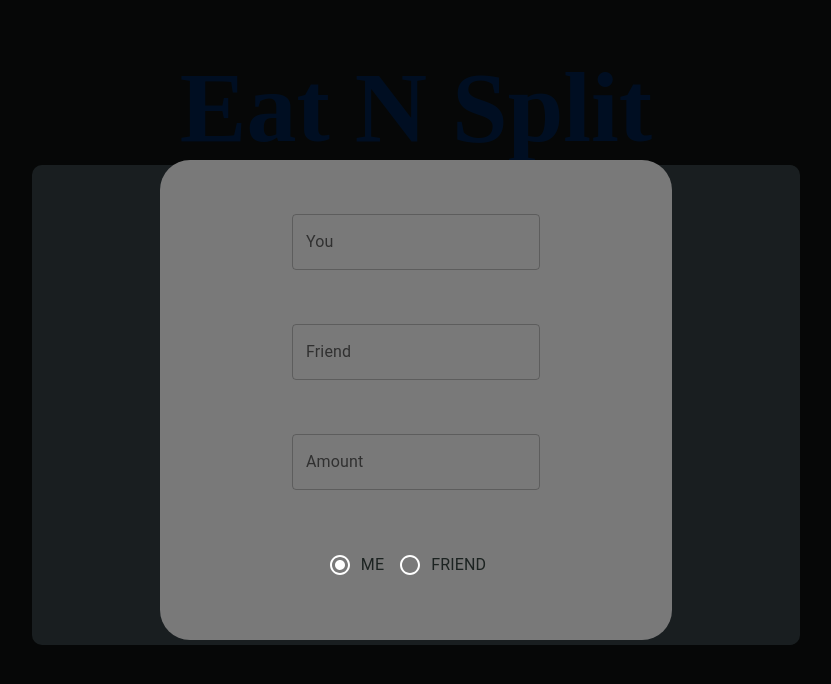
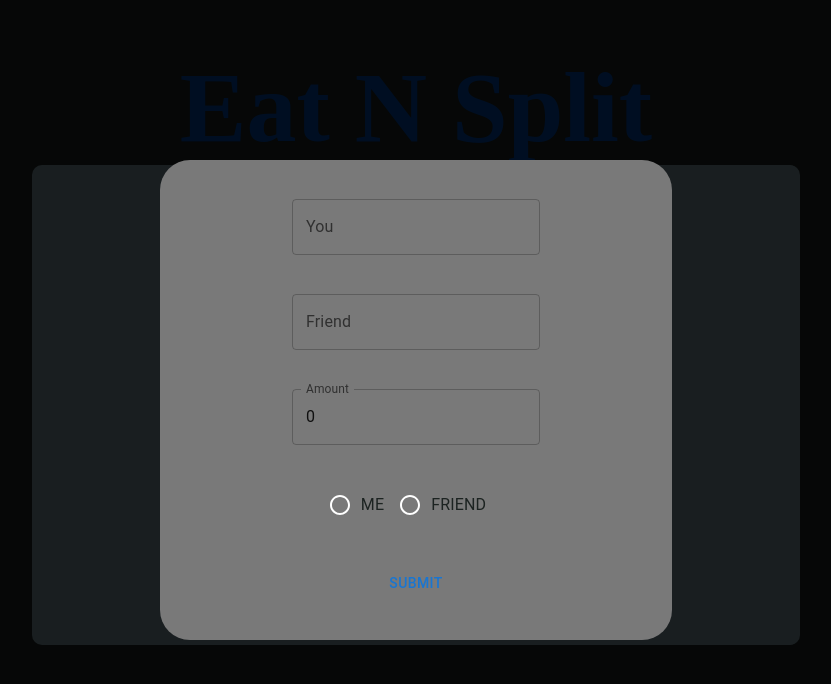
Before and after one commit to waleed2000x/EatNSplit, a React (Vite) app: page / in a window 1280 px wide. Both pictures are taken after a click on the button "Add". Shown: the top 684 px of the page, without its empty margins (224-1055 px from the left). Built offline with nearby package versions, Linux system fonts and the light colour scheme; a web font is replaced by a local one.

Commit message:
Functionality Implementation

```diff
--- a/src/components/Modal.jsx
+++ b/src/components/Modal.jsx
@@ -1,24 +1,64 @@
-import { FormControlLabel, Radio, RadioGroup, TextField } from "@mui/material";
-import { useState } from "react";
+import {
+  FormControlLabel,
+  Radio,
+  RadioGroup,
+  TextField,
+  Button,
+} from "@mui/material";
+import { useFormik } from "formik";
+import ModalSchema from "./ModalSchema";
 
-export default function Modal() {
-  const [paymentOption, setPaymentOption] = useState("ME");
+const iValues = {
+  me: "",
+  friend: "",
+  amount: 0,
+  whoPays: "",
+};
 
-  const handlePaymentChange = (event) => {
-    setPaymentOption(event.target.value);
-  };
+export default function Modal({ setData }) {
+  const { values, errors, handleChange, handleSubmit, resetForm } = useFormik({
+    initialValues: iValues,
+    validationSchema: ModalSchema,
+    onSubmit: () => {
+      resetForm();
+      setData(() => values);
+      console.log(values);
+    },
+  });
+
   return (
     <div className="modalParent">
-      <form>
-        <TextField label="You" variant="outlined" />
-        <TextField label="Friend" variant="outlined" />
-        <TextField label="Amount" variant="outlined" />
+      <form onSubmit={handleSubmit}>
+        <TextField
+          label="You"
+          variant="outlined"
+          name="me"
+          value={values.me}
+          onChange={handleChange}
+        />
+        {errors.me && <div className="error">{errors.me}</div>}
+        <TextField
+          label="Friend"
+          variant="outlined"
+          name="friend"
+          value={values.friend}
+          onChange={handleChange}
+        />
+        {errors.friend && <div className="error">{errors.friend}</div>}
+        <TextField
+          label="Amount"
+          variant="outlined"
+          name="amount"
+          value={values.amount}
+          onChange={handleChange}
+        />
+        {errors.amount && <div className="error">{errors.amount}</div>}
         <RadioGroup
           row
           aria-label="payment"
-          name="payment"
-          value={paymentOption}
-          onChange={handlePaymentChange}
+          name="whoPays"
+          value={values.whoPayes}
+          onChange={handleChange}
         >
           <FormControlLabel
             value="ME"
@@ -33,6 +73,7 @@ export default function Modal() {
             labelPlacement="end"
           />
         </RadioGroup>
+        <Button type="submit">Submit</Button>
       </form>
     </div>
   );
--- /dev/null
+++ b/src/components/ModalSchema.jsx
@@ -0,0 +1,10 @@
+import * as Yup from "yup";
+
+const ModalSchema = Yup.object({
+  me: Yup.string().required("Required"),
+  friend: Yup.string().required("Required"),
+  amount: Yup.number().required("Required"),
+  whoPays: Yup.string().required("Required"),
+});
+
+export default ModalSchema;
--- a/src/components/Parent.jsx
+++ b/src/components/Parent.jsx
@@ -4,20 +4,14 @@ import Card from "./Card";
 import Modal from "./Modal";
 
 export default function Parent() {
-  const [data, setData] = useState([
-    {
-      me: "Waleed",
-      friend: "Some",
-      total: 100,
-      youPaid: 0,
-      hePaid: 100,
-    },
-  ]);
+  const [data, setData] = useState([]);
   const [showModal, setShowModal] = useState(false);
-
+  console.log(data);
   return (
     <div className="parent">
-      {showModal ? <Modal modal={showModal} setModal={setShowModal} /> : null}
+      {showModal ? (
+        <Modal modal={showModal} setModal={setShowModal} setData={setData} />
+      ) : null}
       <div className="mainContainer">
         <div className="title">List of Pending Orders</div>
         <Card data={data} setData={setData} />
```
